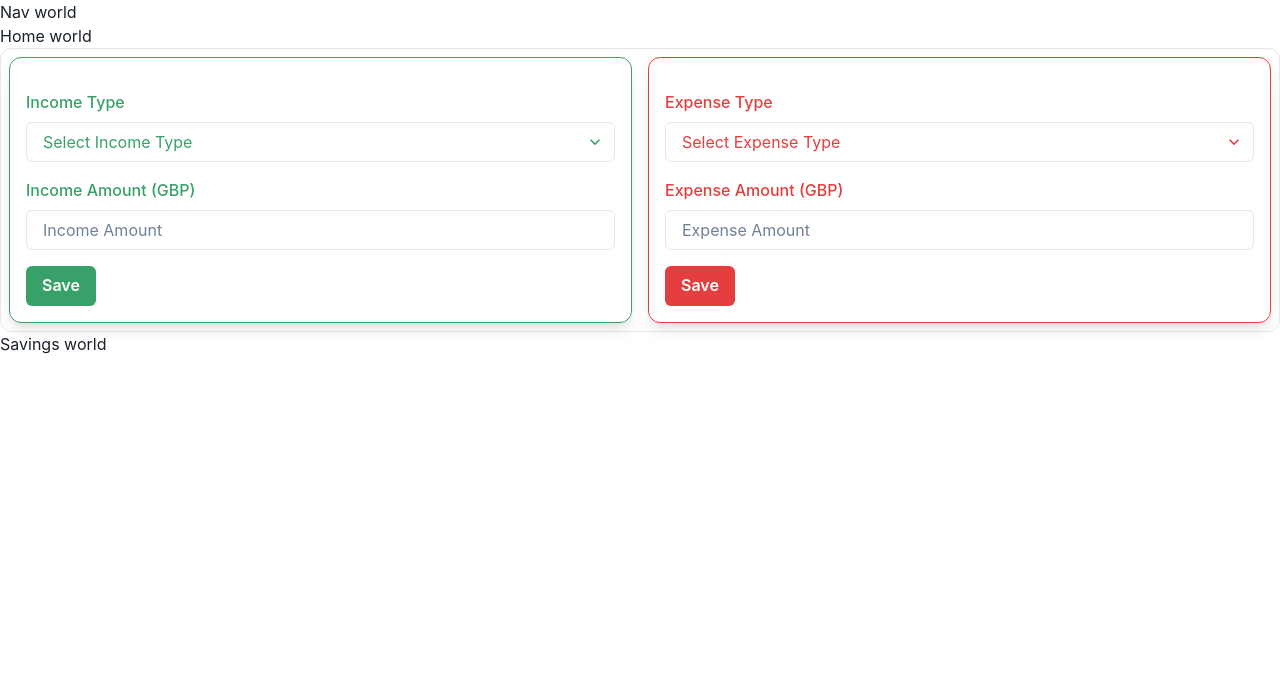
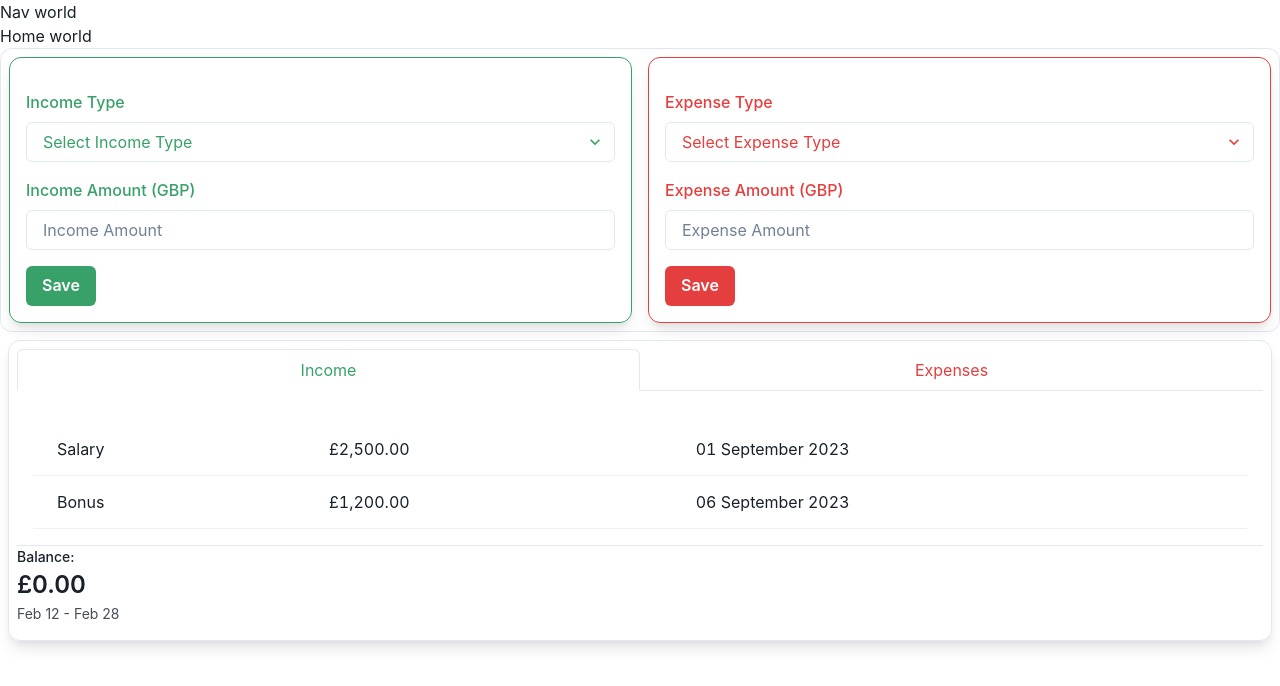
Before and after one commit to LiliBear1/Financial-Tracking-App, a React (Create React App) app in the folder financial-tracking/: page / in a window 1280 px wide. Shown: the top 686 px of the page. Built offline with nearby package versions, Linux system fonts and the light colour scheme.

Commit message:
added structure to Savings.jsx

```diff
--- a/financial-tracking/src/pages/Savings.jsx
+++ b/financial-tracking/src/pages/Savings.jsx
@@ -1,8 +1,90 @@
 import React from 'react'
+import {
+    Tab, Tabs, TabList, TabPanel, TabPanels,
+    Stat, StatLabel, StatNumber, StatHelpText,
+    Box, Table, Tr, Th, Td, Tbody, Thead, Thread, TableCaption, TableContainer, Tfoot
+} from "@chakra-ui/react";
 function Savings() {
     return (
         <div>
-            <p>Savings world</p>
+            <Tabs isFitted variant='enclosed' p={2} m={2} boxShadow='lg' borderWidth="1px" borderRadius="xl" borderColor="gray.200">
+                <TabList mb='1em'>
+                    {/* to grab incomeType in local storage */}
+                    <Tab color="green.500">Income</Tab>
+                    <Tab color="red.500">Expenses</Tab>
+                </TabList>
+
+                <TabPanels borderBottomWidth="1px" borderColor="gray.200">
+                    {/* incomeType + amount in local storage */}
+                    <TabPanel>
+                    <TableContainer>
+                            <Table variant='simple'>
+
+                                <Tbody>
+                                    <Tr>
+                                        <Td>Salary</Td>
+                                        <Td>£2,500.00</Td>
+                                        <Td>01 September 2023</Td>
+                                    </Tr>
+                                    <Tr>
+                                        <Td>Bonus</Td>
+                                        <Td>£1,200.00</Td>
+                                        <Td>06 September 2023</Td>
+                                    </Tr>
+                                </Tbody>
+                            </Table>
+                        </TableContainer>
+                    </TabPanel>
+
+                    {/* expenseType + amount in local storage */}
+                    <TabPanel>
+                    {/* <Box p={2} borderBottomWidth="1px" borderColor="gray.200">Transportation: £7.90</Box>
+                    <Box p={2} borderBottomWidth="1px" borderColor="gray.200">Food: £8.70</Box>
+                    <Box p={2} borderBottomWidth="1px" borderColor="gray.200">Fun: £35.00</Box>
+                    <Box p={2} borderBottomWidth="1px" borderColor="gray.200">Transportation: £7.90</Box>
+                    <Box p={2} borderBottomWidth="1px" borderColor="gray.200">Groceries: £22.37</Box> */}
+                        <TableContainer>
+                            <Table variant='simple'>
+
+                                <Tbody>
+                                    <Tr>
+                                        <Td>Transportation</Td>
+                                        <Td>£7.90</Td>
+                                        <Td>13 September 2023</Td>
+                                    </Tr>
+                                    <Tr>
+                                        <Td>Food</Td>
+                                        <Td>£13.00</Td>
+                                        <Td>13 September 2023</Td>
+                                    </Tr>
+                                    <Tr>
+                                        <Td>Fun</Td>
+                                        <Td>£35.00</Td>
+                                        <Td>13 September 2023</Td>
+                                    </Tr>
+                                    <Tr>
+                                        <Td>Transportation</Td>
+                                        <Td>£7.90</Td>
+                                        <Td>13 September 2023</Td>
+                                    </Tr>
+                                    <Tr>
+                                        <Td>Groceries</Td>
+                                        <Td>£23.37</Td>
+                                        <Td>13 September 2023</Td>
+                                    </Tr>
+                                </Tbody>
+                            </Table>
+                        </TableContainer>
+                    </TabPanel>
+                </TabPanels>
+
+                {/* Add js to calculate total balance on hand */}
+                <Stat>
+                    <StatLabel>Balance:</StatLabel>
+                    <StatNumber>£0.00</StatNumber>
+                    <StatHelpText>Feb 12 - Feb 28</StatHelpText>
+                </Stat>
+            </Tabs>
         </div>
     )
 }
```
